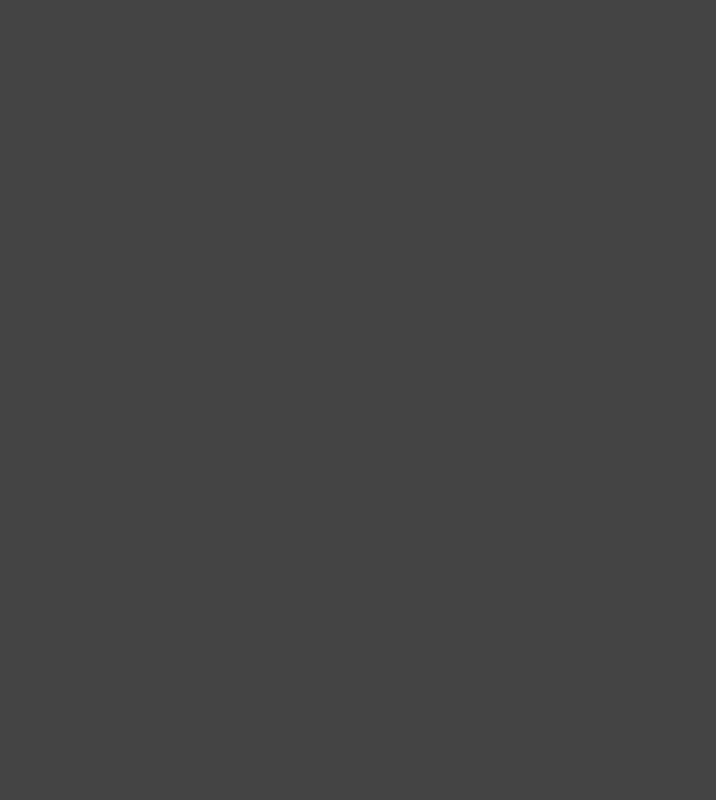
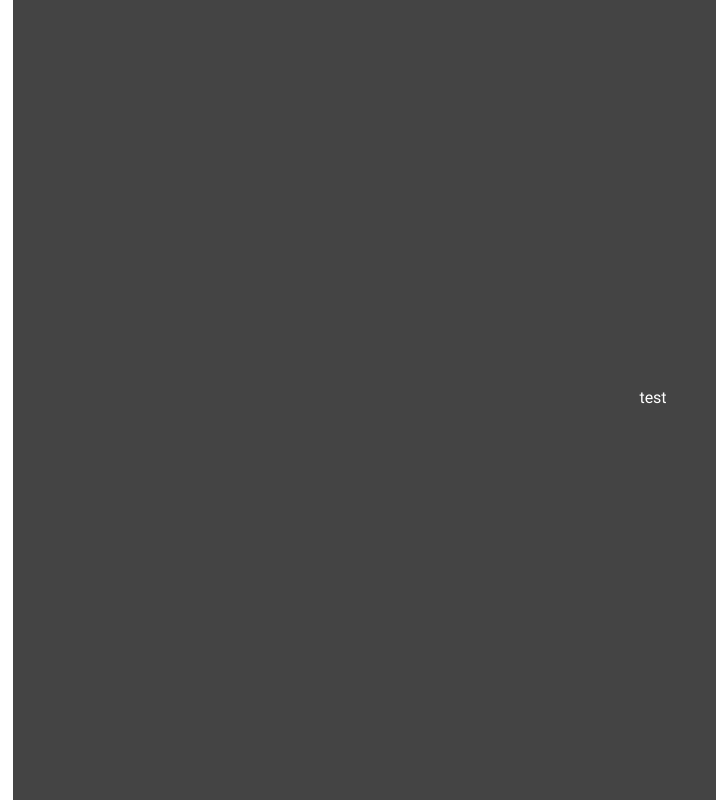
Before and after one commit to omidbaharifar/pachim-blog, a Next.js app: page / in a window 1280 px wide. Shown: the whole page, without its empty margins (0-716 px from the left). Built offline with nearby package versions, Linux system fonts and the light colour scheme.

Commit message:
feat: create home content component

```diff
--- a/app/page.tsx
+++ b/app/page.tsx
@@ -1,5 +1,11 @@
+import HomeContent from "@/domain/home";
+
 const HomePage = () => {
-  return <main className="bg-coustomGray-200 min-h-screen text-white"></main>;
+  return (
+    <main className="bg-coustomGray-200 min-h-screen text-white flex justify-center items-center">
+      <HomeContent />
+    </main>
+  );
 };
 
 export default HomePage;
--- /dev/null
+++ b/domain/home/index.tsx
@@ -0,0 +1,9 @@
+const HomeContent = () => {
+  return (
+    <ul className="flex justify-center items-center gap-40">
+      <li className="w-full max-w-xs">test</li>
+    </ul>
+  );
+};
+
+export default HomeContent;
```
